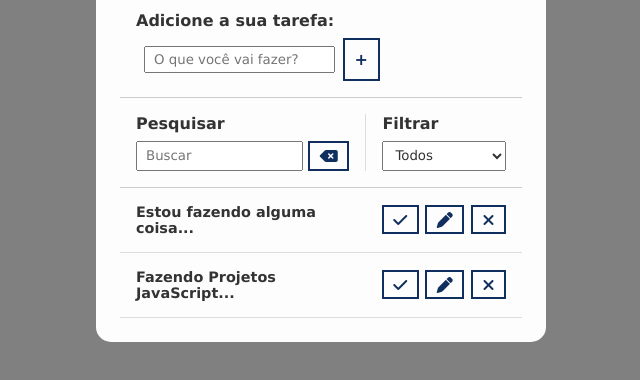
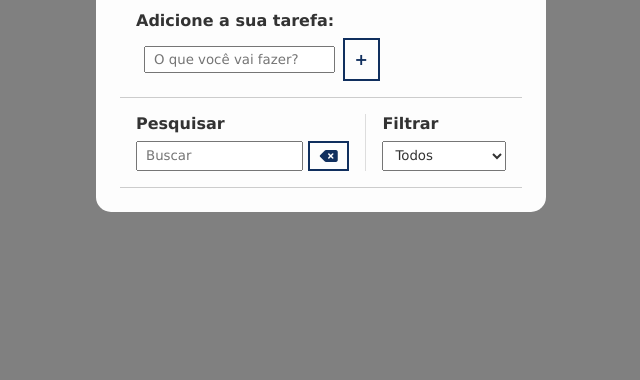
Before and after one commit to jrsdrocha/To-do-list, a plain HTML site: page index.html in a window 1280 px wide. Shown: the part 132-512 px from the top of the page, without its empty margins (319-959 px from the left). Drawn offline with Linux system fonts and the light colour scheme.

Commit message:
Melhorando o codigo

```diff
--- a/index.html
+++ b/index.html
@@ -67,35 +67,7 @@
 
         </div>
 
-        <div id="todo-list">
-
-            <div class="todo">
-                <h3>Estou fazendo alguma coisa...</h3>
-                <button class="finish-todo">
-                    <i class="fa-solid fa-check"></i>
-                </button>
-                <button class="edit-todo">
-                    <i class="fa-solid fa-pen"></i>
-                </button>
-                <button class="remove-todo">
-                    <i class="fa-solid fa-xmark"></i>
-                </button>
-            </div>
-
-            <div class="todo">
-                <h3>Fazendo Projetos JavaScript...</h3>
-                <button class="finish-todo">
-                    <i class="fa-solid fa-check"></i>
-                </button>
-                <button class="edit-todo">
-                    <i class="fa-solid fa-pen"></i>
-                </button>
-                <button class="remove-todo">
-                    <i class="fa-solid fa-xmark"></i>
-                </button>
-            </div>
-
-        </div>
+        <div id="todo-list"></div>
 
     </div>
     <script src="js/index.js"></script>
```
